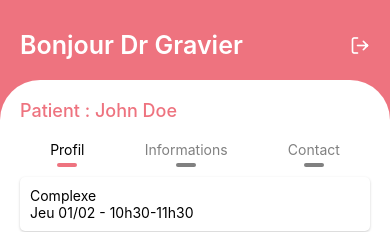
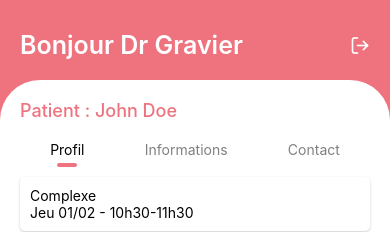
Before and after one commit to LouizD/j-test, a React Native app: screen /Home in a window 390 px wide. Shown: the top 232 px of the page. Built offline with nearby package versions, Linux system fonts and the light colour scheme.

Commit message:
style: fix patientInfo line border

```diff
--- a/src/components/PatientLink/PatientLink.style.js
+++ b/src/components/PatientLink/PatientLink.style.js
@@ -21,7 +21,7 @@ const styleSheet = StyleSheet.create({
     backgroundColor: colors.red1,
   },
   hairlineInactive: {
-    backgroundColor: 'grey',
+    backgroundColor: colors.grey,
   },
   hairline: {
     borderRadius: 5,
```
